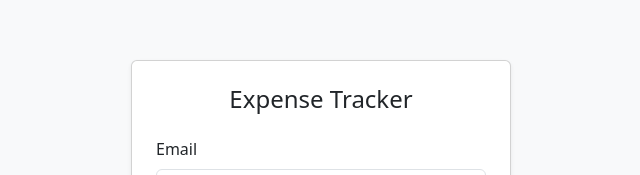
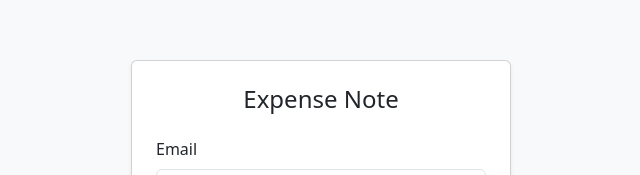
Before and after one commit to intakhabchy/ExpenseNoteVue, a Vue app: page / in a window 1280 px wide. Shown: the part 184-359 px from the top of the page, without its empty margins (319-959 px from the left). Built offline with nearby package versions, Linux system fonts and the light colour scheme.

Commit message:
name change

```diff
--- a/index.html
+++ b/index.html
@@ -5,7 +5,7 @@
     <link rel="icon" href="/favicon.ico">
     <meta name="viewport" content="width=device-width, initial-scale=1.0">
 
-    <title>Expense Tracker</title>
+    <title>Expense Note</title>
   </head>
   <body>
     <div id="app"></div>
--- a/package.json
+++ b/package.json
@@ -1,5 +1,5 @@
 {
-  "name": "expensetrackervue",
+  "name": "expensenotevue",
   "version": "0.0.0",
   "private": true,
   "type": "module",
--- a/src/components/Footer.vue
+++ b/src/components/Footer.vue
@@ -1,5 +1,5 @@
 <template>
   <footer class="bg-light text-center py-2 mt-auto shadow-sm">
-    &copy; 2026 Expense Tracker
+    &copy; 2026 Expense Note
   </footer>
 </template>
--- a/src/components/Header.vue
+++ b/src/components/Header.vue
@@ -1,6 +1,6 @@
 <template>
   <nav class="navbar navbar-expand-lg navbar-light bg-white shadow-sm px-3">
-    <a class="navbar-brand" href="#">Expense Tracker</a>
+    <a class="navbar-brand" href="#">Expense Note</a>
 
     <div class="ms-auto dropdown">
       <button
--- a/src/views/Login.vue
+++ b/src/views/Login.vue
@@ -2,7 +2,7 @@
   <div class="vh-100 d-flex justify-content-center align-items-center bg-light">
     <div class="card shadow-sm" style="width: 380px;">
       <div class="card-body p-4">
-        <h4 class="text-center mb-4">Expense Tracker</h4>
+        <h4 class="text-center mb-4">Expense Note</h4>
 
         <div class="mb-3">
           <label class="form-label">Email</label>
```
Also changed, not shown: 2 other files (tests, documents, lock files or other folders).
